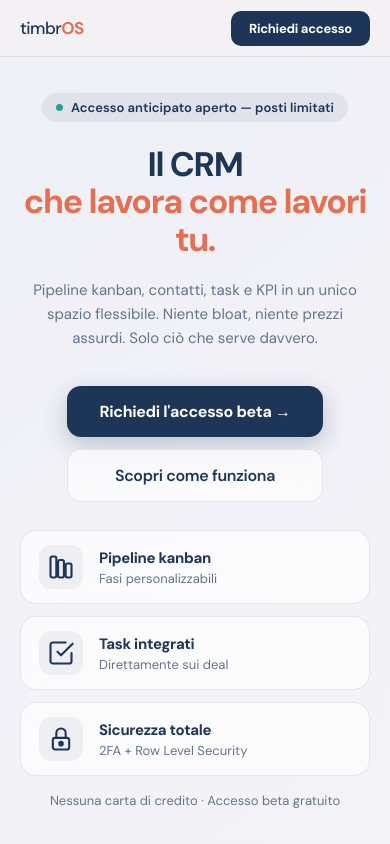
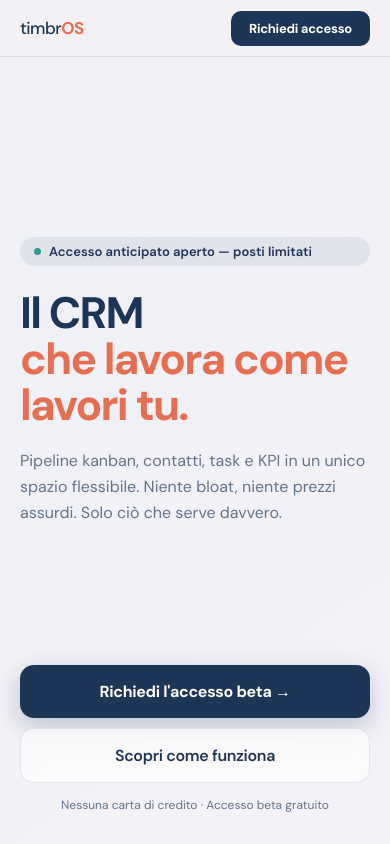
Before and after one commit to nicola-wq/timbros-landing, a Next.js app: page / in a window 390 px wide. Shown: the top 844 px of the page. Built offline with nearby package versions, Linux system fonts and the light colour scheme.

Commit message:
fix: mobile hero full-viewport, text top, buttons bottom

```diff
--- a/app/page.tsx
+++ b/app/page.tsx
@@ -320,10 +320,13 @@ export default function LandingPage() {
           gap: 12px;
         }
         .hero-section {
-          display: flex;
-          flex-direction: column;
-          align-items: center;
+          padding: clamp(48px,8vw,80px) 20px clamp(40px,6vw,60px);
+          text-align: center;
+          max-width: 800px;
+          margin: 0 auto;
+          width: 100%;
         }
+        .hero-top { margin-bottom: 0; }
         .hero-buttons {
           display: flex;
           gap: 12px;
@@ -347,17 +350,24 @@ export default function LandingPage() {
         @media (max-width: 640px) {
           .hero-section {
             min-height: calc(100svh - 56px);
-            justify-content: center;
-            padding-top: 32px !important;
-            padding-bottom: 32px !important;
+            display: flex !important;
+            flex-direction: column;
+            justify-content: space-between;
+            padding: 40px 20px 32px !important;
+            text-align: left;
           }
-          .form-row { grid-template-columns: 1fr; }
+          .hero-top { flex: 1; display: flex; flex-direction: column; justify-content: center; }
+          .hero-badge { justify-content: flex-start !important; }
+          .hero-h1 { font-size: 44px !important; line-height: 1.05 !important; }
+          .hero-sub { font-size: 16px !important; margin-bottom: 0 !important; }
           .hero-buttons {
             flex-direction: column;
             align-items: stretch;
-            margin-bottom: 28px;
+            margin-bottom: 0;
+            gap: 10px;
           }
           .hero-buttons a, .hero-buttons button { text-align: center; }
+          .form-row { grid-template-columns: 1fr; }
           .features-grid { grid-template-columns: 1fr; }
           .steps-grid { grid-template-columns: 1fr; }
           .mockup-wrapper { display: none; }
@@ -394,13 +404,16 @@ export default function LandingPage() {
       </header>
 
       {/* ── HERO ────────────────────────────────── */}
-      <section className="hero-section" style={{ padding: 'clamp(48px,8vw,80px) 20px clamp(40px,6vw,60px)', textAlign: 'center', maxWidth: 800, margin: '0 auto', width: '100%' }}>
-        <div style={{ display: 'inline-flex', alignItems: 'center', gap: 8, background: 'rgba(29,53,87,0.07)', padding: '6px 14px', borderRadius: 20, marginBottom: 24, fontSize: 13, color: C.navy, fontWeight: 600 }}>
+      <section className="hero-section">
+
+        {/* TOP — badge + headline + sub */}
+        <div className="hero-top">
+          <div className="hero-badge" style={{ display: 'inline-flex', alignItems: 'center', gap: 8, background: 'rgba(29,53,87,0.07)', padding: '6px 14px', borderRadius: 20, marginBottom: 24, fontSize: 13, color: C.navy, fontWeight: 600 }}>
             <span style={{ width: 7, height: 7, borderRadius: '50%', background: C.sage, display: 'inline-block', flexShrink: 0 }} />
             Accesso anticipato aperto — posti limitati
           </div>
 
-        <h1 style={{
+          <h1 className="hero-h1" style={{
             fontSize: 'clamp(34px, 7vw, 64px)',
             fontWeight: 700,
             color: C.navy,
@@ -412,12 +425,14 @@ export default function LandingPage() {
             <span style={{ color: C.orange }}>che lavora come lavori tu.</span>
           </h1>
 
-        <p style={{ fontSize: 'clamp(15px, 2.5vw, 19px)', color: C.muted, margin: '0 0 36px', lineHeight: 1.6, maxWidth: 540, marginLeft: 'auto', marginRight: 'auto' }}>
+          <p className="hero-sub" style={{ fontSize: 'clamp(15px, 2.5vw, 19px)', color: C.muted, margin: '0 0 36px', lineHeight: 1.6, maxWidth: 540, marginLeft: 'auto', marginRight: 'auto' }}>
             Pipeline kanban, contatti, task e KPI in un unico spazio flessibile.
             Niente bloat, niente prezzi assurdi. Solo ciò che serve davvero.
           </p>
 
-        <div className="hero-buttons">
+          {/* Mockup — desktop only */}
+          <div className="mockup-wrapper" style={{ marginTop: 0 }}>
+            <div className="hero-buttons" style={{ marginBottom: 60 }}>
               <button onClick={scrollToForm} style={{
                 padding: '15px 32px', fontSize: 16, fontWeight: 700,
                 background: C.navy, color: '#fff', border: 'none',
@@ -437,39 +452,37 @@ export default function LandingPage() {
                 Scopri come funziona
               </a>
             </div>
-
-        {/* Mobile trust block — visible only on mobile */}
-        <div className="mobile-trust" style={{
-          flexDirection: 'column', gap: 12, width: '100%', maxWidth: 420, margin: '0 auto',
-        }}>
-          {[
-            { icon: <IconPipeline />, label: 'Pipeline kanban', sub: 'Fasi personalizzabili' },
-            { icon: <IconTask />,     label: 'Task integrati',  sub: 'Direttamente sui deal' },
-            { icon: <IconLock />,     label: 'Sicurezza totale',sub: '2FA + Row Level Security' },
-          ].map(item => (
-            <div key={item.label} style={{
-              display: 'flex', alignItems: 'center', gap: 16,
-              background: C.glass, backdropFilter: 'blur(16px)', WebkitBackdropFilter: 'blur(16px)',
-              border: `1px solid ${C.border}`, borderRadius: 16, padding: '14px 18px',
-              textAlign: 'left',
-            }}>
-              <div style={{ width: 44, height: 44, borderRadius: 12, background: 'rgba(29,53,87,0.06)', display: 'flex', alignItems: 'center', justifyContent: 'center', flexShrink: 0 }}>
-                {item.icon}
-              </div>
-              <div>
-                <div style={{ fontSize: 15, fontWeight: 700, color: C.navy, letterSpacing: '-0.02em' }}>{item.label}</div>
-                <div style={{ fontSize: 13, color: C.muted, marginTop: 2 }}>{item.sub}</div>
+            <AppMockup />
           </div>
         </div>
-          ))}
-          <p style={{ fontSize: 13, color: C.muted, margin: '4px 0 0', textAlign: 'center' }}>
+
+        {/* BOTTOM — CTA buttons, mobile only (pinned at bottom via space-between) */}
+        <div className="mobile-trust" style={{ flexDirection: 'column', gap: 10, width: '100%' }}>
+          <button onClick={scrollToForm} style={{
+            padding: '16px 24px', fontSize: 16, fontWeight: 700,
+            background: C.navy, color: '#fff', border: 'none',
+            borderRadius: 14, cursor: 'pointer', fontFamily: "'DM Sans',sans-serif",
+            letterSpacing: '-0.02em', boxShadow: '0 8px 24px rgba(29,53,87,0.25)',
+            width: '100%',
+          }}>
+            Richiedi l&apos;accesso beta →
+          </button>
+          <a href="#come-funziona" style={{
+            padding: '16px 24px', fontSize: 16, fontWeight: 600,
+            background: C.glass, color: C.navy,
+            border: `1.5px solid ${C.border}`,
+            borderRadius: 14, cursor: 'pointer', fontFamily: "'DM Sans',sans-serif",
+            textDecoration: 'none', letterSpacing: '-0.02em',
+            backdropFilter: 'blur(10px)', WebkitBackdropFilter: 'blur(10px)',
+            textAlign: 'center', display: 'block',
+          }}>
+            Scopri come funziona
+          </a>
+          <p style={{ fontSize: 12, color: C.muted, textAlign: 'center', margin: '4px 0 0' }}>
             Nessuna carta di credito · Accesso beta gratuito
           </p>
         </div>
 
-        <div className="mockup-wrapper">
-          <AppMockup />
-        </div>
       </section>
 
       {/* ── SOCIAL PROOF BAR ────────────────────── */}
```
Lines whose indentation alone changed are shown as unchanged.
